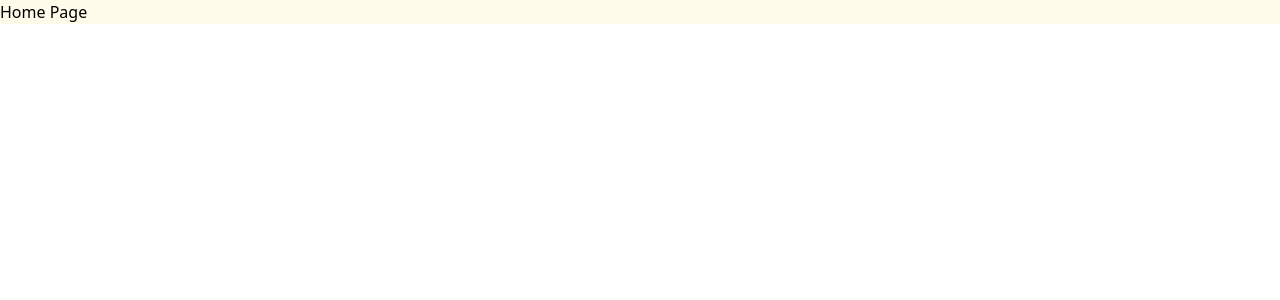
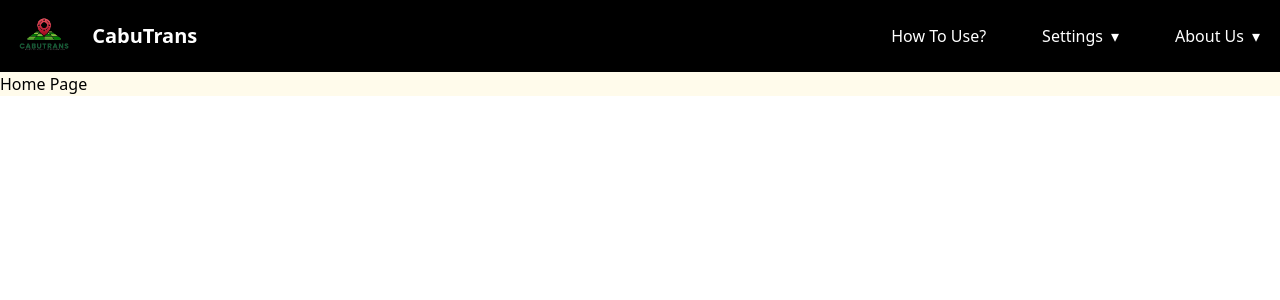
Before and after one commit to tortangChris/CabTrans-WebApp, a React (Vite) app: page /home in a window 1280 px wide. Shown: the top 300 px of the page. Built offline with nearby package versions, Linux system fonts and the light colour scheme.

Commit message:
Added Link to /home in CabuTrans Logo

```diff
--- a/src/App.jsx
+++ b/src/App.jsx
@@ -1,5 +1,10 @@
 import React from "react";
-import { BrowserRouter as Router, Route, Routes } from "react-router-dom";
+import {
+  BrowserRouter as Router,
+  Route,
+  Routes,
+  Navigate,
+} from "react-router-dom";
 import HomePage from "./Pages/HomePage";
 import AboutUs from "./Pages/AboutUs";
 import HowToUse from "./Pages/HowToUse";
@@ -11,15 +16,15 @@ import NavBar from "./Components/NavBar";
 const App = () => {
   return (
     <Router>
+      <NavBar />
       <Routes>
-        <Route path="/" element={<NavBar />} />
+        <Route path="/" element={<Navigate to="/home" />} />
         <Route path="/home" element={<HomePage />} />
         <Route path="/about" element={<AboutUs />} />
         <Route path="/how-to-use" element={<HowToUse />} />
         <Route path="/mode-of-transport" element={<ModeOfTransportation />} />
         <Route path="/tricycle-route" element={<TricRoute />} />
         <Route path="/walking-path" element={<WalkingPath />} />
-        <Route path="/" />
       </Routes>
     </Router>
   );
--- a/src/Components/NavBar.jsx
+++ b/src/Components/NavBar.jsx
@@ -1,8 +1,9 @@
 import React, { useState } from "react";
+import { Link } from "react-router-dom";
 
 const NavBar = () => {
   const [activeDropdown, setActiveDropdown] = useState(null);
-  const [menuOpen, setMenuOpen] = useState(false); // State for burger menu toggle
+  const [menuOpen, setMenuOpen] = useState(false);
 
   const toggleDropdown = (dropdown) => {
     setActiveDropdown(activeDropdown === dropdown ? null : dropdown);
@@ -15,19 +16,17 @@ const NavBar = () => {
   return (
     <nav className="bg-black p-2 sm:p-6 md:p-6 lg:p-1">
       <div className="container mx-auto flex justify-between items-center">
-        {/* Logo */}
+        <Link to="/home" className="flex items-center">
           <img
             src="/CabuTrans.png"
             alt="CabuTrans Logo"
             className="h-8 sm:h-8 md:h-10 lg:h-16"
           />
-
-        {/* Title */}
-        <h1 className="text-white text-lg sm:text-m md:text-lg lg:text-xl font-semibold mr-auto">
+          <h1 className="text-white text-lg sm:text-m md:text-lg lg:text-xl font-semibold ml-2">
             CabuTrans
           </h1>
+        </Link>
 
-        {/* Burger Button */}
         <button
           className="sm:block md:block lg:hidden text-white focus:outline-none"
           onClick={toggleMenu}
@@ -35,7 +34,6 @@ const NavBar = () => {
           <span className="text-xl">&#9776;</span> {/* Hamburger Icon */}
         </button>
 
-        {/* Desktop Navigation */}
         <div className={`hidden sm:flex md:flex lg:flex space-x-6`}>
           <a
             href="/how-to-use"
@@ -97,7 +95,6 @@ const NavBar = () => {
         </div>
       </div>
 
-      {/* Mobile Navigation */}
       {menuOpen && (
         <div
           className={`sm:block md:block lg:hidden bg-black p-4 space-y-4 text-center border-2 border-gray-400 rounded-lg`}
```
Lines whose indentation alone changed are shown as unchanged.
